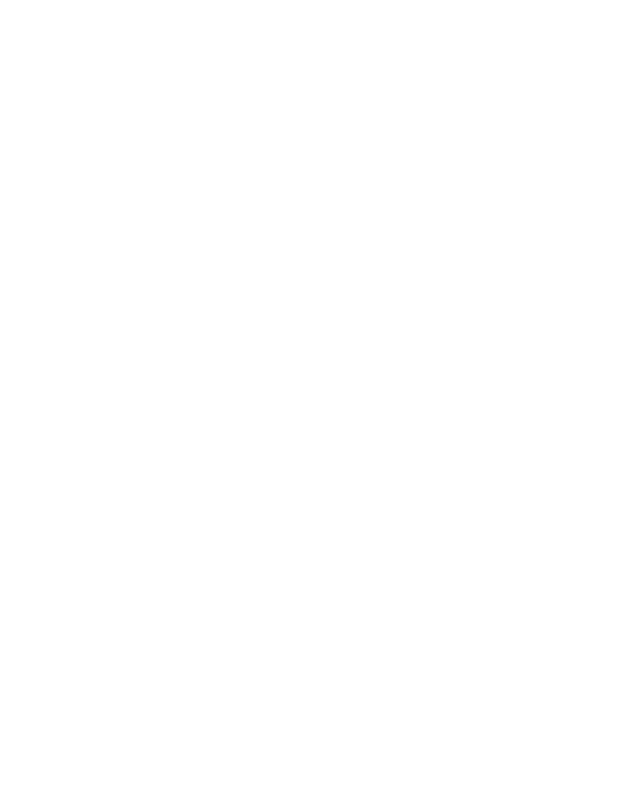
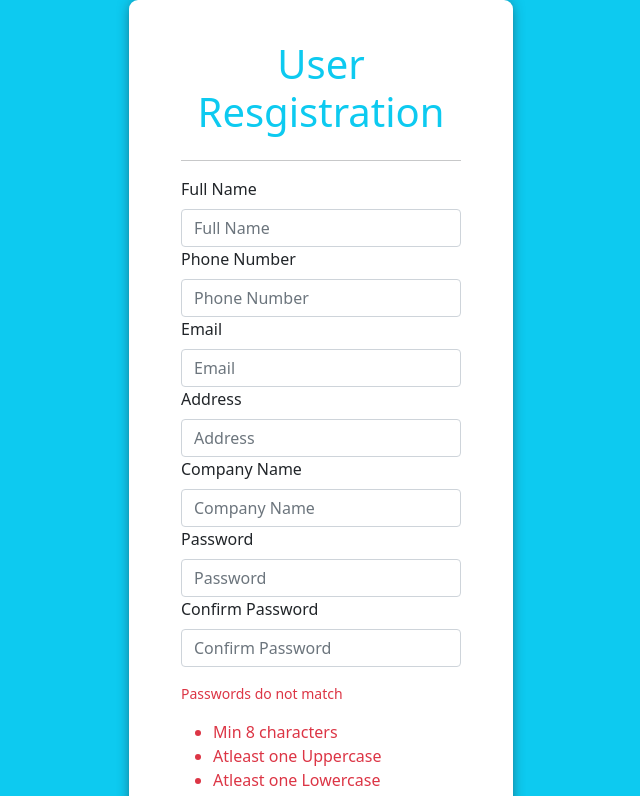
Before and after one commit to mayures/MERN-CRM, a React (Create React App) app in the folder client/: page /registration in a window 1280 px wide. Before the commit this address had no page. Shown: the top 796 px of the page, without its empty margins (319-959 px from the left). Built offline with nearby package versions, Linux system fonts and the light colour scheme.

Commit message:
registration form

```diff
--- a/client/src/App.js
+++ b/client/src/App.js
@@ -15,7 +15,7 @@
             <Router>
                 <Routes>
                     <Route exact path="/" element={<Login />} />
-                    <Route exact path="/resgistration" element={<Resgistration />} />
+                    <Route exact path="/registration" element={<Resgistration />} />
                     <Route element={<PrivateRoute/>}>
                         <Route exact path="/dashboard" element={<Dashboard/>}/>
                         <Route exact path="/add-ticket" element={<AddTicket/>}/>
--- /dev/null
+++ b/client/src/components/RegistrationForm/RegistrationForm.js
@@ -0,0 +1,218 @@
+import React, { useEffect, useState } from "react";
+import {
+  Button,
+  Col,
+  Container,
+  Form,
+  FormGroup,
+  FormText,
+  Row,
+} from "react-bootstrap";
+
+const initialState = {
+  name: "",
+  phone: "",
+  email: "",
+  company: "",
+  address: "",
+  password: "",
+  confirmPass: "",
+};
+
+const passwordVerificationError = {
+  isLenghty: false,
+  hasUpper: false,
+  hasLower: false,
+  hasNumber: false,
+  hasSpclChr: false,
+  passMatch: false,
+};
+
+export const RegistrationForm = () => {
+  const [newUser, setNewUser] = useState(initialState);
+  const [passwordError, setPasswordError] = useState(passwordVerificationError);
+
+  useEffect(() => {}, [newUser]);
+
+  const handleOnChange = (e) => {
+    const { name, value } = e.target;
+    setNewUser({ ...newUser, [name]: value });
+
+    if (name === "password") {
+      const isLenghty = value.length > 8;
+      const hasUpper = /[A-Z]/.test(value);
+      const hasLower = /[a-z]/.test(value);
+      const hasNumber = /[0-9]/.test(value);
+      const hasSpclChr = /[@,#,$,%,&]/.test(value);
+
+      setPasswordError({
+        ...passwordError,
+        isLenghty,
+        hasUpper,
+        hasLower,
+        hasNumber,
+        hasSpclChr,
+      });
+    }
+
+    if (name === "confirmPass") {
+      setPasswordError({
+        ...passwordError,
+        passMatch: newUser.password === value,
+      });
+    }
+  };
+
+  const handleOnSubmit = (e) => {
+    e.preventDeafault();
+
+    console.log(newUser);
+  };
+
+  return (
+    <div>
+      <Container>
+        <Row>
+          <Col className="text-center text-info">
+            <h1>User Resgistration</h1>
+          </Col>
+        </Row>
+        <hr />
+        <Row>
+          <Col>
+            <Form autoComplete="off" onSubmit={handleOnSubmit}>
+              <FormGroup>
+                <Form.Label>Full Name</Form.Label>
+                <Form.Control
+                  type="text"
+                  placeholder="Full Name"
+                  onChange={handleOnChange}
+                  value={newUser.name}
+                  name="name"
+                />
+              </FormGroup>
+              <FormGroup>
+                <Form.Label>Phone Number</Form.Label>
+                <Form.Control
+                  type="text"
+                  placeholder="Phone Number"
+                  onChange={handleOnChange}
+                  value={newUser.phone}
+                  name="phone"
+                />
+              </FormGroup>
+              <FormGroup>
+                <Form.Label>Email</Form.Label>
+                <Form.Control
+                  type="text"
+                  placeholder="Email"
+                  onChange={handleOnChange}
+                  value={newUser.email}
+                  name="email"
+                />
+              </FormGroup>
+              <FormGroup>
+                <Form.Label>Address</Form.Label>
+                <Form.Control
+                  type="text"
+                  placeholder="Address"
+                  onChange={handleOnChange}
+                  value={newUser.address}
+                  name="address"
+                />
+              </FormGroup>
+              <FormGroup>
+                <Form.Label>Company Name</Form.Label>
+                <Form.Control
+                  type="text"
+                  placeholder="Company Name"
+                  onChange={handleOnChange}
+                  value={newUser.company}
+                  name="company"
+                />
+              </FormGroup>
+              <FormGroup>
+                <Form.Label>Password</Form.Label>
+                <Form.Control
+                  type="password"
+                  placeholder="Password"
+                  onChange={handleOnChange}
+                  value={newUser.password}
+                  name="password"
+                />
+              </FormGroup>
+              <FormGroup>
+                <Form.Label>Confirm Password</Form.Label>
+                <Form.Control
+                  type="password"
+                  placeholder="Confirm Password"
+                  onChange={handleOnChange}
+                  value={newUser.confirmPass}
+                  name="confirmPass"
+                />
+              </FormGroup>
+              <Form.Text>
+                {!passwordError.passMatch && (
+                  <div className="text-danger mt-3 mb-3">
+                    Passwords do not match
+                  </div>
+                )}
+              </Form.Text>
+
+              <ul className="mb-4 mt-3">
+                <li
+                  className={
+                    passwordError.isLenghty ? "text-success" : "text-danger"
+                  }
+                >
+                  Min 8 characters
+                </li>
+                <li
+                  className={
+                    passwordError.hasUpper ? "text-success" : "text-danger"
+                  }
+                >
+                  Atleast one Uppercase
+                </li>
+                <li
+                  className={
+                    passwordError.hasLower ? "text-success" : "text-danger"
+                  }
+                >
+                  Atleast one Lowercase
+                </li>
+                <li
+                  className={
+                    passwordError.hasNumber ? "text-success" : "text-danger"
+                  }
+                >
+                  Atleast One Number
+                </li>
+                <li
+                  className={
+                    passwordError.hasSpclChr ? "text-success" : "text-danger"
+                  }
+                >
+                  At least One Special Character @ # $ % &{" "}
+                </li>
+              </ul>
+
+              <Button
+                type="submit"
+                variant="info"
+                className="text-white col-12 mt-3"
+                disabled={Object.values(passwordError).includes(false)}
+              >
+                Register
+              </Button>
+            </Form>
+          </Col>
+        </Row>
+        <Row className="mt-3">
+          <Col className="text-center text-info">Already have an account?
+          <p className="text-center"><a href="/" className="text-decoration-none text-info">Login Now!</a></p></Col>
+        </Row>
+      </Container>
+    </div>
+  );
+};
--- a/client/src/components/login/login.comp.js
+++ b/client/src/components/login/login.comp.js
@@ -121,9 +121,21 @@
             <hr />
           </Col>
         </Row>
-        <Row>
-          <Col>
-            <a href="#" onClick={() => formSwitch("reset")}>
+        <Row className="text-center">
+          <Col className="text-info">
+            New?{" "}
+            <a href="/registration" className="text-decoration-none text-info">
+              Register here!
+            </a>
+          </Col>
+        </Row>
+        <Row className="text-center m-1">
+          <Col className="text-info ">
+            <a
+              href="#"
+              className="text-decoration-none text-info"
+              onClick={() => formSwitch("reset")}
+            >
               Forgot Password?
             </a>
           </Col>
--- a/client/src/layouts/partials/Footer.js
+++ b/client/src/layouts/partials/Footer.js
@@ -3,7 +3,7 @@
 export const Footer = () => {
     return (
         <div className='text-center copy-right'>
-            &copy; Mayuresh Kumar All Rights Reserved - 2022
+            &copy; Mayuresh Kumar - Aditya Kumar - Atharva Khonde - All Rights Reserved - 2022
         </div>
     );
 };
--- /dev/null
+++ b/client/src/pages/Registration/registration.css
@@ -0,0 +1,17 @@
+.jumbotron-reg {
+    box-shadow: 0px 0px 15px -5px;
+    padding: 40px;
+    margin: auto;
+    width: 30%;
+    background-color: white;
+    border-radius: 9px;
+    justify-content: space-evenly;
+}
+
+.registration {
+    background-color: turquoise;
+    height: 130vh;
+    display: flex;
+    align-items: center;
+    justify-content: center;
+}
--- a/client/src/pages/Registration/resgistration.page.js
+++ b/client/src/pages/Registration/resgistration.page.js
@@ -1,68 +1,13 @@
 import React from "react";
-import { Col, Container, Row } from "react-bootstrap";
+import { RegistrationForm } from "../../components/RegistrationForm/RegistrationForm";
+import './registration.css'
 
 export const Resgistration = () => {
   return (
-    <div className="loginform">
-      <Container>
-        <Row>
-          <Col>
-            <h1 className="text-info text-center">Client login</h1>
-            <hr />
-            {error && (
-              <Alert className="text-center" variant="danger">
-                {error}
-              </Alert>
-            )}
-            <Form autoComplete="off" onSubmit={handleOnSubmit}>
-              <Form.Group>
-                <Form.Label>Email</Form.Label>
-                <Form.Control
-                  type="email"
-                  name="email"
-                  value={email}
-                  onChange={handleOnChange}
-                  placeholder="Email"
-                />
-              </Form.Group>
-              <Form.Group>
-                <Form.Label>Password</Form.Label>
-                <Form.Control
-                  type="password"
-                  name="password"
-                  value={password}
-                  onChange={handleOnChange}
-                  placeholder="***********"
-                />
-              </Form.Group>
-              <Button
-                type="submit"
-                variant="info"
-                className="mt-2 col-12 text-white"
-              >
-                Login
-              </Button>
-              <div>
-                {isLoading && (
-                  <Spinner
-                    className="mt-3 m-5"
-                    variant="info"
-                    animation="border"
-                  />
-                )}
-              </div>
-            </Form>
-            <hr />
-          </Col>
-        </Row>
-        <Row>
-          <Col>
-            <a href="#" onClick={() => formSwitch("reset")}>
-              Forgot Password?
-            </a>
-          </Col>
-        </Row>
-      </Container>
+    <div className="registration bg-info">
+      <div className="jumbotron-reg">
+        <RegistrationForm />
+      </div>
     </div>
   );
 };
--- a/client/src/pages/Ticket/Ticket.page.js
+++ b/client/src/pages/Ticket/Ticket.page.js
@@ -13,6 +13,7 @@
 
 export const Ticket = () => {
   const { tId } = useParams();
+  // const navigate = useNavigate();
 
   const dispatch = useDispatch();
   const { isLoading, error, selectedTicket, replyMsg, replyTicketError } =
@@ -25,6 +26,10 @@
       dispatch(resetResponseMsg());
     };
   }, [dispatch, tId]);
+
+  // const handleonClose=()=>{
+  //   navigate("/tickets")
+  // }
 
   return (
     <Container>
@@ -56,6 +61,7 @@
         <Col className="text-end">
           <Button
             variant="outline-info"
+            //onSubmit ={handleonClose}
             onClick={() => dispatch(closeTicketAction(tId))}
             disabled={selectedTicket.status === "ticket closed"}
           >
--- a/client/src/pages/TicketList/ticketsAction.js
+++ b/client/src/pages/TicketList/ticketsAction.js
@@ -84,7 +84,8 @@
       return dispatch(closeTicketFail(result.message))
     }
     dispatch(fetchSingleTicket(_id));
-    dispatch(closeTicketSuccess(result.message))
+    dispatch(closeTicketSuccess(result.message));
+
   } catch (error) {
     dispatch(closeTicketFail(error));
   }
```
